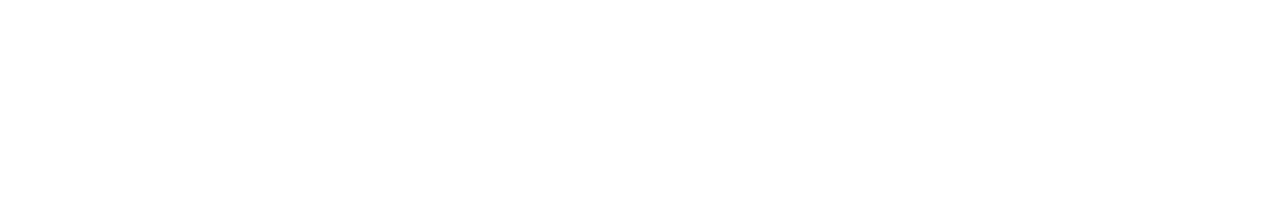
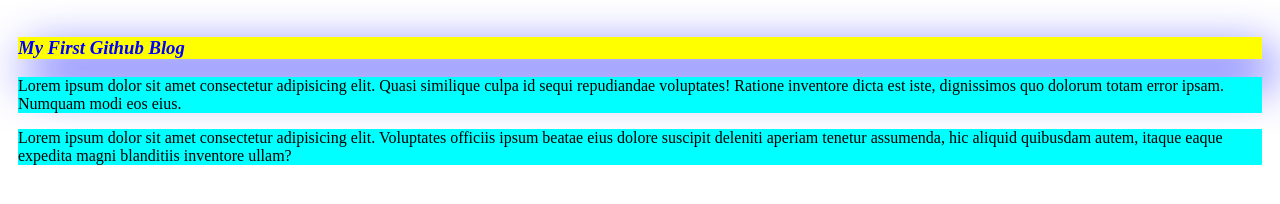
Before and after one commit to Rifat-Shikdar/my-first-github-repo, a plain HTML site: page index.html in a window 1280 px wide. Drawn offline with Linux system fonts and the light colour scheme.

Commit message:
added the first blog

```diff
--- a/index.html
+++ b/index.html
@@ -4,8 +4,14 @@
     <meta charset="UTF-8">
     <meta name="viewport" content="width=device-width, initial-scale=1.0">
     <title>My First Ever Github Ever</title>
+    <link rel="stylesheet" href="styles/blog.css">
 </head>
 <body>
+    <div>
+        <h3 class="Github">My First Github Blog </h3>
+        <p>Lorem ipsum dolor sit amet consectetur adipisicing elit. Quasi similique culpa id sequi repudiandae voluptates! Ratione inventore dicta est iste, dignissimos quo dolorum totam error ipsam. Numquam modi eos eius.</p>
+        <p>Lorem ipsum dolor sit amet consectetur adipisicing elit. Voluptates officiis ipsum beatae eius dolore suscipit deleniti aperiam tenetur assumenda, hic aliquid quibusdam autem, itaque eaque expedita magni blanditiis inventore ullam?</p>
+    </div>
 
 </body>
 </html>
--- /dev/null
+++ b/styles/blog.css
@@ -0,0 +1,24 @@
+div
+{
+    /* background-color: antiquewhite; */
+    padding: 10px;
+}
+.Github
+{
+    background-color: none;
+    /* border-bottom: 10px black; */
+
+
+}
+p
+{
+    background-color: aqua;
+}
+h3
+{
+    font-style: italic;
+    color: blue;
+    padding-bottom: 10px red;
+    background-color:yellow;
+    box-shadow: 10px 20px 50px;
+}
```
